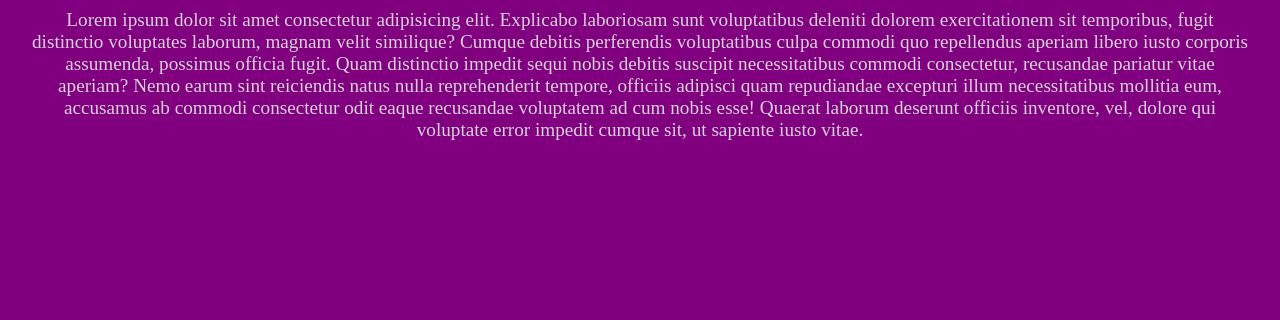
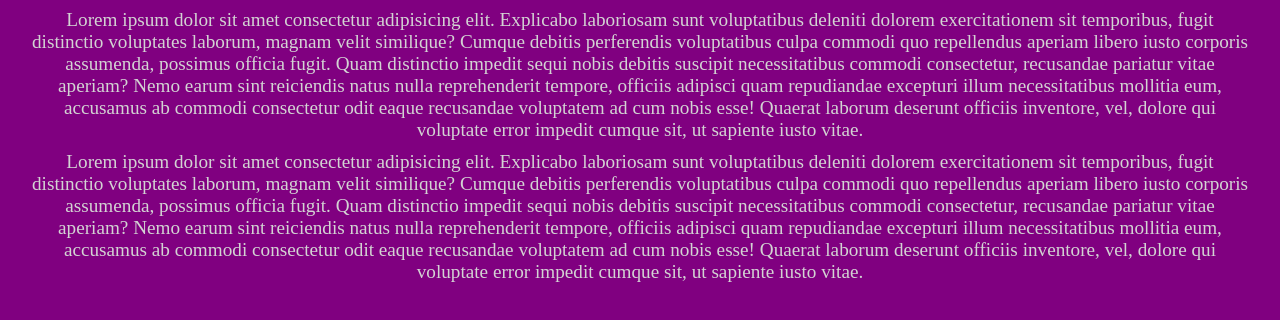
Before and after one commit to humbleDevh/testinggit, a plain HTML site: page index.html in a window 1280 px wide. Shown: the part 118-438 px from the top of the page. Drawn offline with Linux system fonts and the light colour scheme.

Commit message:
added one more paragraph

```diff
--- a/index.html
+++ b/index.html
@@ -23,5 +23,19 @@
       laborum deserunt officiis inventore, vel, dolore qui voluptate error
       impedit cumque sit, ut sapiente iusto vitae.
     </p>
+    <p>
+      Lorem ipsum dolor sit amet consectetur adipisicing elit. Explicabo
+      laboriosam sunt voluptatibus deleniti dolorem exercitationem sit
+      temporibus, fugit distinctio voluptates laborum, magnam velit similique?
+      Cumque debitis perferendis voluptatibus culpa commodi quo repellendus
+      aperiam libero iusto corporis assumenda, possimus officia fugit. Quam
+      distinctio impedit sequi nobis debitis suscipit necessitatibus commodi
+      consectetur, recusandae pariatur vitae aperiam? Nemo earum sint reiciendis
+      natus nulla reprehenderit tempore, officiis adipisci quam repudiandae
+      excepturi illum necessitatibus mollitia eum, accusamus ab commodi
+      consectetur odit eaque recusandae voluptatem ad cum nobis esse! Quaerat
+      laborum deserunt officiis inventore, vel, dolore qui voluptate error
+      impedit cumque sit, ut sapiente iusto vitae.
+    </p>
   </body>
 </html>
```
